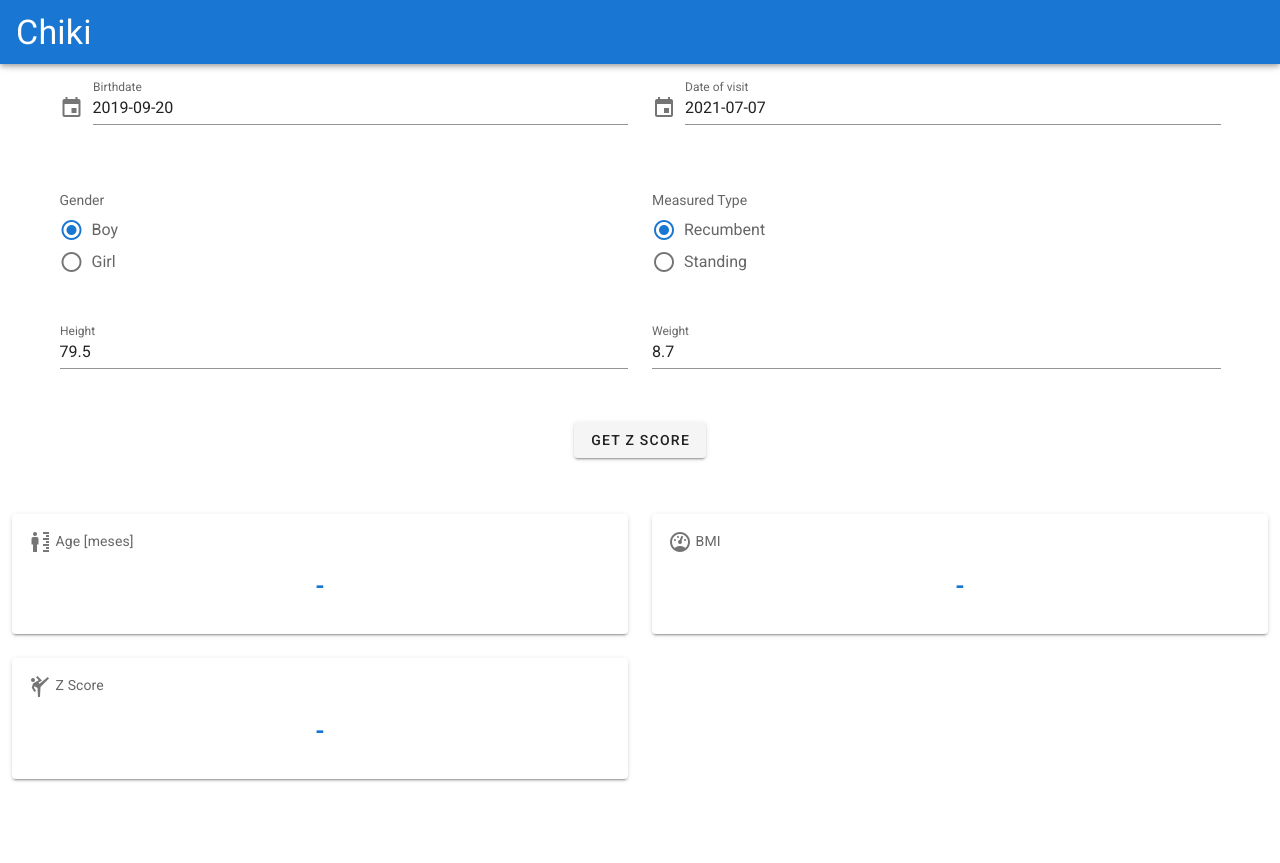
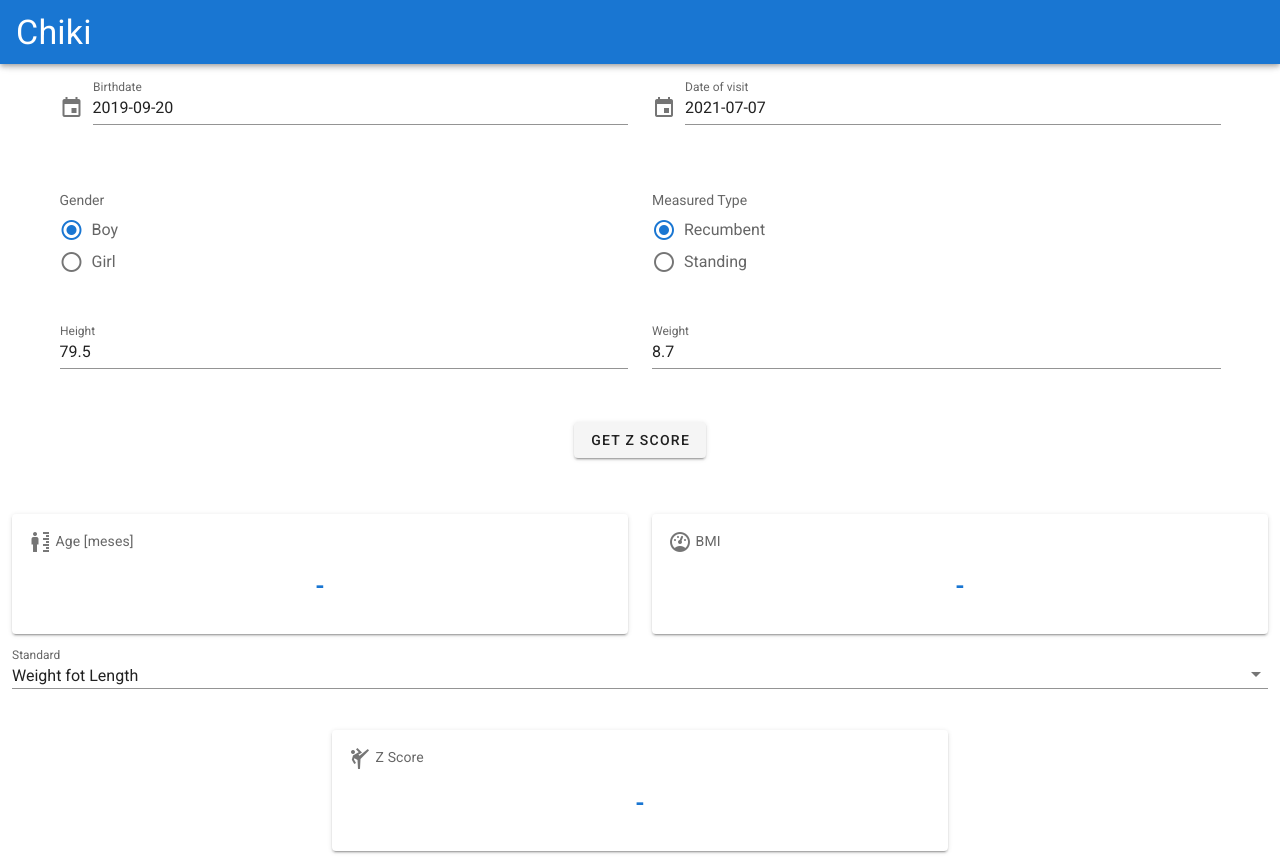
Before and after one commit to theobitoproject/asuma, a Vue app: page / in a window 1280 px wide. Before the commit the page ends 800 px from the top, so only its background shows below. Built offline with nearby package versions, Linux system fonts and the light colour scheme.

Commit message:
add structure to display z score charts

```diff
--- a/src/api/zscore/constants.js
+++ b/src/api/zscore/constants.js
@@ -4,17 +4,17 @@ export const weightForAge = 'weightForAge'
 export const weightForLength = 'weightForLength'
 
 export const standards = [
-  { label: 'BMI for age', value: bmiForAge },
+  { text: 'BMI for age', value: bmiForAge },
   {
-    label: 'Length for age',
+    text: 'Length for age',
     value: lengthForAge,
   },
   {
-    label: 'Weight for age',
+    text: 'Weight for age',
     value: weightForAge,
   },
   {
-    label: 'Weight fot Length',
+    text: 'Weight fot Length',
     value: weightForLength,
   },
 ]
--- /dev/null
+++ b/src/components/StandardSelect.vue
@@ -0,0 +1,43 @@
+<template>
+  <v-select
+    v-model="localStandard"
+    :items="$options.standards"
+    label="Standard"
+    dense
+  ></v-select>
+</template>
+
+<script>
+import { standards } from '../api/zscore/constants'
+
+export default {
+  name: 'StandardSelect',
+
+  model: {
+    prop: 'standard',
+  },
+
+  props: {
+    standard: {
+      type: String,
+      default: '',
+    },
+  },
+
+  standards,
+
+  computed: {
+    localStandard: {
+      get() {
+        if (!this.standard) {
+          return ''
+        }
+        return this.$options.standards.find((st) => st.value === this.standard)
+      },
+      set(newStandard) {
+        this.$emit('input', newStandard)
+      },
+    },
+  },
+}
+</script>
--- a/src/components/ZScore.vue
+++ b/src/components/ZScore.vue
@@ -19,6 +19,11 @@
           <template v-slot:value> {{ formatBMI }} </template>
         </KPI>
       </v-col>
+    </v-row>
+    <v-row justify="center" class="ma-0">
+      <v-col cols="12">
+        <StandardSelect v-model="standard" />
+      </v-col>
       <v-col cols="6">
         <KPI>
           <template v-slot:left-icon>
@@ -26,7 +31,12 @@
           </template>
           <template v-slot:name> Z Score </template>
           <template v-slot:action>
-            <v-btn v-if="dataIsValid" class="primary" x-small>
+            <v-btn
+              v-if="dataIsValid"
+              class="primary"
+              x-small
+              @click="displayZScoreCharts = true"
+            >
               <v-icon dark small> mdi-chart-line </v-icon>
             </v-btn>
           </template>
@@ -34,12 +44,26 @@
         </KPI>
       </v-col>
     </v-row>
+    <v-row justify="center" class="ma-0">
+      <v-dialog
+        v-model="displayZScoreCharts"
+        fullscreen
+        hide-overlay
+        transition="dialog-bottom-transition"
+      >
+        <v-card tile>
+          <ZScoreCharts v-model="standard" @close="hideZScoreCharts" />
+        </v-card>
+      </v-dialog>
+    </v-row>
   </div>
 </template>
 
 <script>
 import { standards } from '../api/zscore/constants'
 import KPI from './KPI.vue'
+import StandardSelect from './StandardSelect.vue'
+import ZScoreCharts from './ZScoreCharts.vue'
 
 export default {
   name: 'ZScore',
@@ -67,9 +91,9 @@ export default {
 
   components: {
     KPI,
+    StandardSelect,
+    ZScoreCharts,
   },
-
-  standards,
 
   computed: {
     dataIsValid() {
@@ -97,21 +121,25 @@ export default {
     },
 
     zScoreForStandard() {
-      if (!this.standardName || !this.zScores[this.standardName]) {
+      if (!this.standard || !this.zScores[this.standard]) {
         return {}
       }
-      return this.zScores[this.standardName]
+
+      return this.zScores[this.standard]
     },
   },
 
   data() {
     return {
-      standardName: '',
+      displayZScoreCharts: false,
+      standard: standards[3].value,
     }
   },
 
-  created() {
-    this.standardName = this.$options.standards[3].value
+  methods: {
+    hideZScoreCharts() {
+      this.displayZScoreCharts = false
+    },
   },
 }
 </script>
--- /dev/null
+++ b/src/components/ZScoreCharts.vue
@@ -0,0 +1,48 @@
+<template>
+  <div class="pa-4">
+    <v-row>
+      <v-col cols="9">
+        <StandardSelect v-model="localStandard" />
+      </v-col>
+      <v-col cols="2">
+        <v-btn rounded @click="$emit('close')">
+          <v-icon>mdi-close</v-icon>
+        </v-btn>
+      </v-col>
+    </v-row>
+  </div>
+</template>
+
+<script>
+import StandardSelect from './StandardSelect.vue'
+
+export default {
+  name: 'ZScoreCharts',
+
+  model: {
+    prop: 'standard',
+  },
+
+  props: {
+    standard: {
+      type: String,
+      default: '',
+    },
+  },
+
+  components: {
+    StandardSelect,
+  },
+
+  computed: {
+    localStandard: {
+      get() {
+        return this.standard
+      },
+      set(newStandard) {
+        this.$emit('input', newStandard)
+      },
+    },
+  },
+}
+</script>
```
